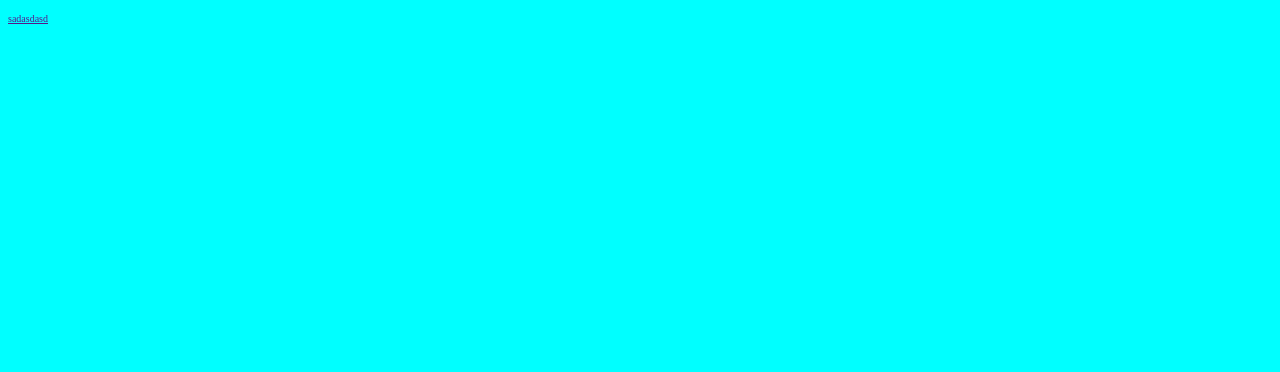
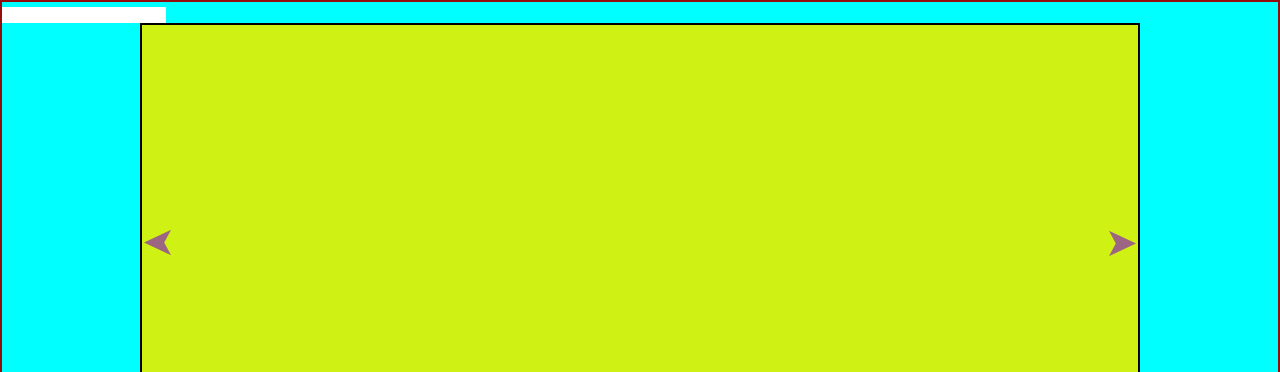
Before and after one commit to PseudoElement/WildBerriesClone, a website with bundled scripts: page index.html in a window 1280 px wide. Shown: the top 372 px of the page. Built offline with nearby package versions, Linux system fonts and the light colour scheme.

Commit message:
add swiper Class

```diff
--- a/index.html
+++ b/index.html
@@ -8,7 +8,7 @@
     <link rel="stylesheet" href="./src/styles/styles.scss">
 </head>
 <body>
-    <a href="">sadasdasd</a>
-    <script src="./src/JS/index.js"></script>
+    <div id="root"></div>
+    <script type="module" src="./src/JS/index.js"></script>
 </body>
 </html>
--- a/src/JS/index.js
+++ b/src/JS/index.js
@@ -1 +1,4 @@
-console.log(1);
+
+// import {createEl} from "./modules/functions"
+import { createEl } from "./modules/functions";
+import { Swiper } from "./modules/Swiper";
--- /dev/null
+++ b/src/JS/modules/Swiper.js
@@ -0,0 +1,70 @@
+import { createEl, scrollByX } from "./functions";
+const root = document.querySelector("#root");
+const input = createEl("input", {
+  className: "input",
+});
+root.append(input);
+class Swiper {
+  swiperElementsList = [];
+  swiper = createEl("div", {
+    className: "swiper",
+  });
+  constructor(parentNode) {
+    parentNode.append(this.swiper);
+  }
+  addSlide(price, description) {
+    this.slide = createEl("div", {
+      className: "slide",
+    });
+    this.arrowNext = createEl("div", {
+      className: "arrow arrowNext",
+      textContent: "➤",
+    });
+    this.arrowPrev = createEl("div", {
+      className: "arrow arrowPrev",
+      textContent: "➤",
+    });
+    this.info = createEl("div", {
+      className: "info",
+    });
+    this.price = createEl("div", {
+      className: "price",
+      textContent: price,
+    });
+    this.description = createEl("div", {
+      className: "description",
+      textContent: description,
+    });
+    this.info.append(this.price, this.description);
+    this.slide.append(this.arrowPrev, this.arrowNext, this.info);
+    this.swiper.append(this.slide);
+    this.swiperElementsList.push({
+      slide: this.slide,
+      arrowNext: this.arrowNext,
+      arrowPrev: this.arrowPrev,
+      price: this.price,
+      description: this.description,
+    });
+  }
+  page = 0;
+  addEvents() {
+    this.swiperElementsList.forEach((slide) => {
+      slide.arrowNext.addEventListener("click", () => {
+        this.page++;
+        if (this.page > this.swiperElementsList.length - 1) this.page = 0;
+        scrollByX(this.swiperElementsList[this.page].slide);
+      });
+      slide.arrowPrev.addEventListener("click", () => {
+        this.page--;
+        if (this.page < 0) this.page = this.swiperElementsList.length - 1;
+        scrollByX(this.swiperElementsList[this.page].slide);
+      });
+    });
+  }
+}
+const swiper = new Swiper(root);
+swiper.addSlide("50 BYN", "1st");
+swiper.addSlide("100 BYN", "2nd");
+swiper.addSlide("150 BYN", "3th");
+swiper.addEvents();
+export { Swiper };
--- /dev/null
+++ b/src/JS/modules/functions.js
@@ -0,0 +1,13 @@
+function createEl(tag = "div", options = {}) {
+  const el = document.createElement(tag);
+  if (options.className) el.className = options.className;
+  if (options.textContent) el.textContent = options.textContent;
+  return el;
+}
+function scrollByX(el){
+  el.scrollIntoView({
+    behavior: "smooth",
+    inline: "start",
+  });
+}
+export { createEl, scrollByX };
--- /dev/null
+++ b/src/styles/null.scss
@@ -0,0 +1,30 @@
+*{  padding: 0;
+    margin: 0;
+    border: 0;}
+
+*,*:before, *:after{
+    -moz-box-sizing: border-box;
+    -webkit-box-sizing: border-box;
+    box-sizing: border-box;}
+:focus,:active{outline:none}
+a :focus, a :active{outline: none;}
+nav,footer,header,aside{display: block;}
+html{
+    height: 100%;
+    width: 100%;
+    font-size: 100%;
+    line-height: 1;
+    font-size: 20px;
+    -ms-text-size-adjust: 100%;
+    -moz-text-size-adjust: 100%;
+    -webkit-text-size-adjust: 100%;
+}
+input, button, textarea {font-family: inherit;}
+input::-ms-clear{display: none}
+button{cursor: pointer;}
+button ::-moz-focus-inner{padding: 0;border: 0;}
+a, a :visited{text-decoration: none;}
+a :hover{text-decoration: none;}
+ul li{list-style: none;}
+img{vertical-align: top;}
+h1,h2,h3,h4,h5,h6{font-size: inherit;font-weight: 400;}
--- a/src/styles/styles.scss
+++ b/src/styles/styles.scss
@@ -1,6 +1,76 @@
-body{
+@import "null.scss";
+body {
     background-color: aqua;
-    a{
+    a {
         font-size: 10px;
     }
 }
+#root {
+    border: 2px solid rgb(149, 12, 12);
+}
+.swiper {
+    user-select: none;
+    border: 2px solid black;
+    margin: 0 auto;
+    display: flex;
+    width: 100%;
+    max-width: 1000px;
+    height: 400px;
+    overflow: hidden;
+    .slide {
+        &:nth-child(1) {
+            background-color: rgb(208, 241, 20);
+        }
+        &:nth-child(2) {
+            background-color: rgb(105, 23, 219);
+        }
+        &:nth-child(3) {
+            background-color: yellow;
+        }
+        width: 100%;
+        flex-shrink: 0;
+        display: flex;
+        justify-content: center;
+        align-items: flex-end;
+        position: relative;
+        .info {
+            display: flex;
+            align-items: center;
+            .price {
+            }
+            .description {
+                font-size: 40px;
+            }
+        }
+        .arrow {
+            color: rgb(123, 9, 204);
+            opacity: 0.6;
+            position: absolute;
+            top: 50%;
+            font-size: 40px;
+            cursor: pointer;
+            transition: all .3s;
+            &:hover{
+                color: rgb(212, 78, 100);
+                animation-name: arrow-twitch;
+                animation-duration: .3s;
+                animation-fill-mode: forwards;
+                @keyframes arrow-twitch {
+                    0%{
+                        top: 50%;
+                    }
+                    100%{
+                        top: 49%;
+                    }
+                }
+            }
+            &.arrowNext {
+                right: 0;
+            }
+            &.arrowPrev {
+                left: 0;
+                transform: rotate(180deg);
+            }
+        }
+    }
+}
```
Also changed, not shown: dist/index.html, src/JS/modules/goods.js (added), 8 other files.
